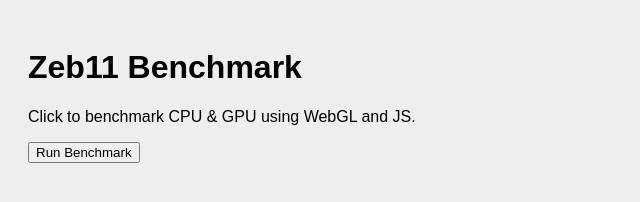
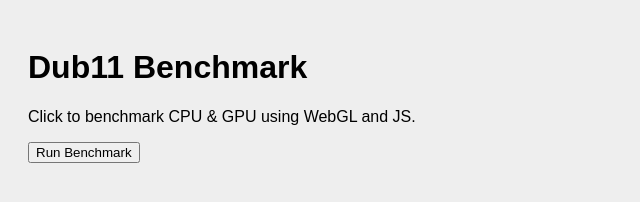
Before and after one commit to duncanz-cyber/dun11, a plain HTML site: page apps/Benchmark/benchmark.html in a window 1280 px wide. Shown: the whole page, without its empty margins (0-640 px from the left). Drawn offline with Linux system fonts and the light colour scheme.

Commit message:
Update benchmark.html

```diff
--- a/apps/Benchmark/benchmark.html
+++ b/apps/Benchmark/benchmark.html
@@ -8,7 +8,7 @@
   </style>
 </head>
 <body>
-  <h1>Zeb11 Benchmark</h1>
+  <h1>Dub11 Benchmark</h1>
   <p>Click to benchmark CPU & GPU using WebGL and JS.</p>
   <button onclick="runBenchmark()">Run Benchmark</button>
   <div id="results"></div>
```
